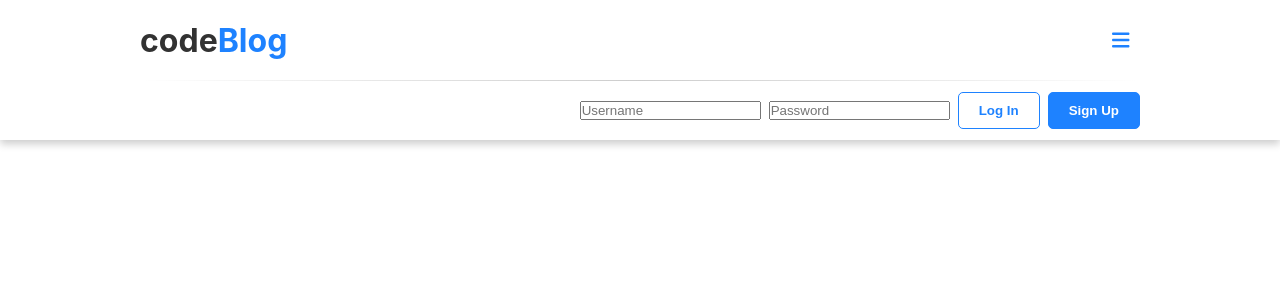
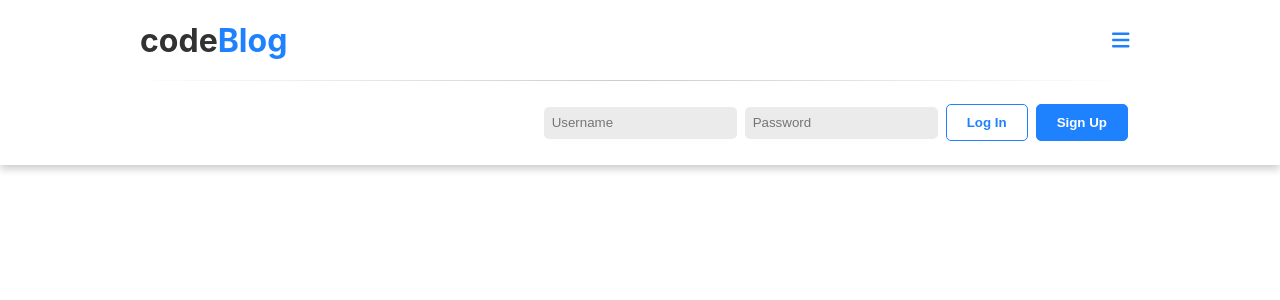
Before and after one commit to asbelljc/blog-client, a React (Create React App) app: page / in a window 1280 px wide. Both pictures are taken after a click on the button 1121 px from the left and 40 px from the top of the page. Shown: the top 300 px of the page. Built offline with nearby package versions, Linux system fonts and the light colour scheme; no server answers.

Commit message:
Tweaked fetch config to fix cors and session-cookie issues. Switched to dev proxy and removed BACKEND_BASE_URL use.

```diff
--- a/package.json
+++ b/package.json
@@ -43,5 +43,6 @@
       "last 1 firefox version",
       "last 1 safari version"
     ]
-  }
+  },
+  "proxy": "http://localhost:3001"
 }
--- a/src/App.js
+++ b/src/App.js
@@ -26,9 +26,13 @@ function App() {
   // check session status on startup/refresh
   useEffect(() => {
     async function syncSession() {
-      const { session } = await fetch(`${backendUrl}/auth/session`).then(
-        (res) => res.json()
-      );
+      const { session } = await fetch(`/auth/session`, {
+        method: 'GET',
+        credentials: 'include',
+        headers: {
+          Accept: 'application/json',
+        },
+      }).then((res) => res.json());
 
       setSession(session);
     }
@@ -43,12 +47,13 @@ function App() {
 
   async function login(username, password) {
     try {
-      const response = await fetch(`${backendUrl}/auth/login`, {
+      const response = await fetch(`/auth/login`, {
+        method: 'POST',
+        credentials: 'include',
         headers: {
           Accept: 'application/json',
           'Content-Type': 'application/json',
         },
-        method: 'POST',
         body: JSON.stringify({ username, password }),
       });
 
@@ -69,12 +74,13 @@ function App() {
 
   async function logout() {
     try {
-      const response = await fetch(`${backendUrl}/auth/logout`, {
+      const response = await fetch(`/auth/logout`, {
+        method: 'POST',
+        credentials: 'include',
         headers: {
           Accept: 'application/json',
           'Content-Type': 'application/json',
         },
-        method: 'POST',
       });
 
       if (!response.ok) {
--- a/src/components/Header/Menu.js
+++ b/src/components/Header/Menu.js
@@ -1,15 +1,17 @@
-import { useContext } from 'react';
+import { useState, useContext } from 'react';
 import { SessionContext, ScreenContext } from '../../App';
 import styled from 'styled-components';
 
 const Wrapper = styled.div`
   position: relative;
   display: flex;
-  align-items: center;
+  flex-direction: column;
+  align-items: stretch;
   justify-content: flex-end;
   gap: 8px;
-  width: 90%;
-  height: 60px;
+  width: min(90%, 500px);
+  min-height: 60px;
+  padding: 24px 12px;
 
   /* horizonatal divider at top */
   :before {
@@ -29,6 +31,8 @@ const Wrapper = styled.div`
   @media screen and (min-width: 800px) {
     & {
       width: min(80%, 1000px);
+      flex-direction: row;
+      align-items: center;
     }
   }
 `;
@@ -55,11 +59,21 @@ const UserButton = styled.button`
 
 const Greeting = styled.span`
   display: block;
+  text-align: center;
 `;
 
-const LoginField = styled.input``;
+const LoginField = styled.input`
+  height: 32px;
+  padding: 0 8px;
+  border: none;
+  border-radius: 5px;
+  background: rgba(0, 0, 0, 0.08);
+`;
 
 function Menu() {
+  const [username, setUsername] = useState('');
+  const [password, setPassword] = useState('');
+
   const { session, login, logout } = useContext(SessionContext);
   const { isDesktop } = useContext(ScreenContext);
 
@@ -67,9 +81,21 @@ function Menu() {
     <Wrapper>
       {!session ? (
         <>
-          <LoginField type="text" placeholder="Username" />
-          <LoginField type="password" placeholder="Password" />
-          <UserButton>Log In</UserButton>
+          <LoginField
+            type="text"
+            placeholder="Username"
+            value={username}
+            onChange={(e) => setUsername(e.target.value)}
+          />
+          <LoginField
+            type="password"
+            placeholder="Password"
+            value={password}
+            onChange={(e) => setPassword(e.target.value)}
+          />
+          <UserButton onClick={() => login(username, password)}>
+            Log In
+          </UserButton>
           <UserButton solid>Sign Up</UserButton>
         </>
       ) : (
@@ -78,7 +104,7 @@ function Menu() {
           {session.status === 'admin' ? (
             <UserButton solid>New Post</UserButton>
           ) : null}
-          <UserButton>Log Out</UserButton>
+          <UserButton onClick={logout}>Log Out</UserButton>
         </>
       )}
     </Wrapper>
--- a/src/index.js
+++ b/src/index.js
@@ -7,10 +7,8 @@ import GlobalStyle from './style/GlobalStyle';
 
 const root = ReactDOM.createRoot(document.getElementById('root'));
 root.render(
-  <React.StrictMode>
-    <ThemeProvider theme={Theme}>
-      <GlobalStyle />
-      <App />
-    </ThemeProvider>
-  </React.StrictMode>
+  <ThemeProvider theme={Theme}>
+    <GlobalStyle />
+    <App />
+  </ThemeProvider>
 );
```
Also changed, not shown: 1 other file (tests, documents, lock files or other folders).
